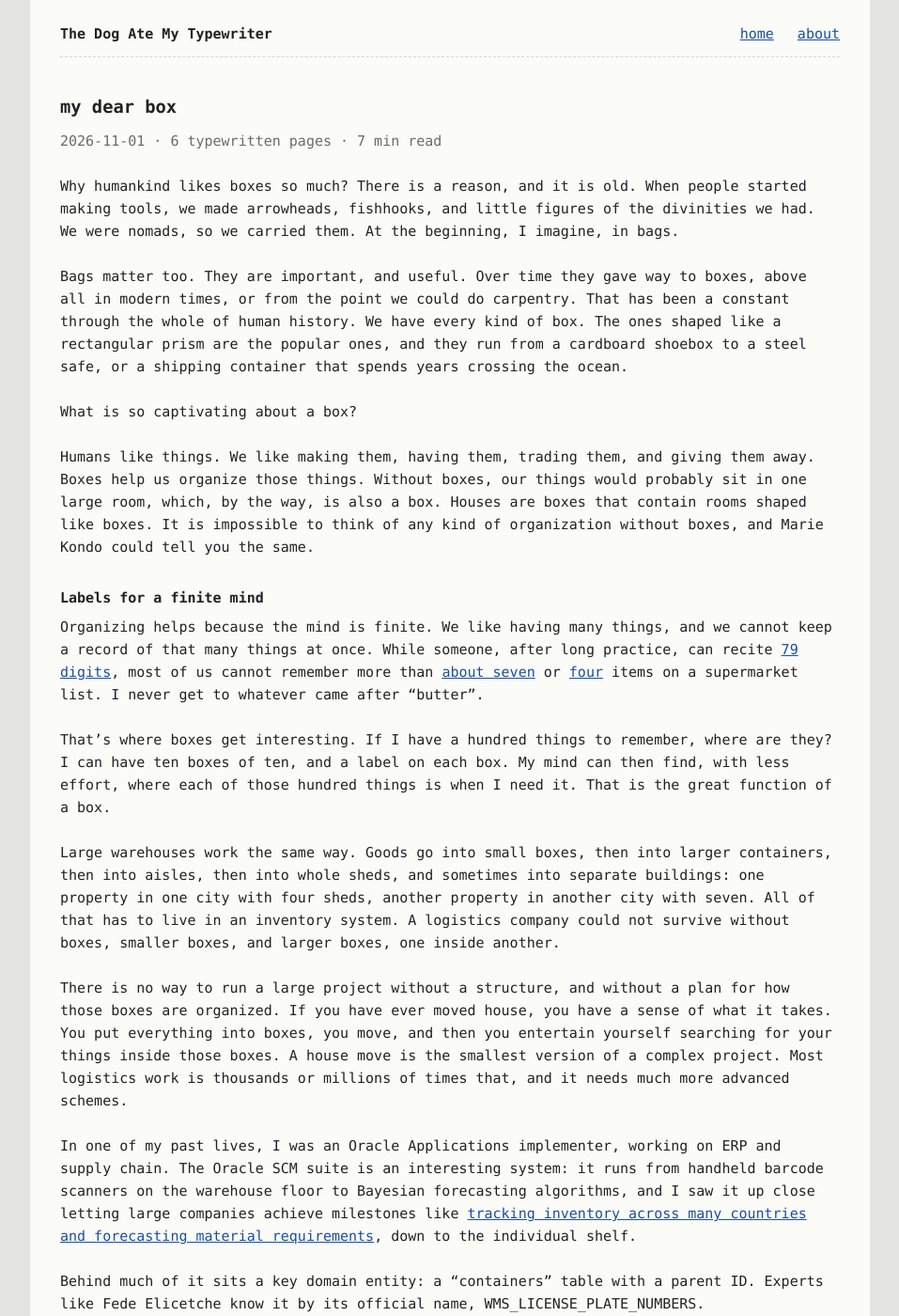
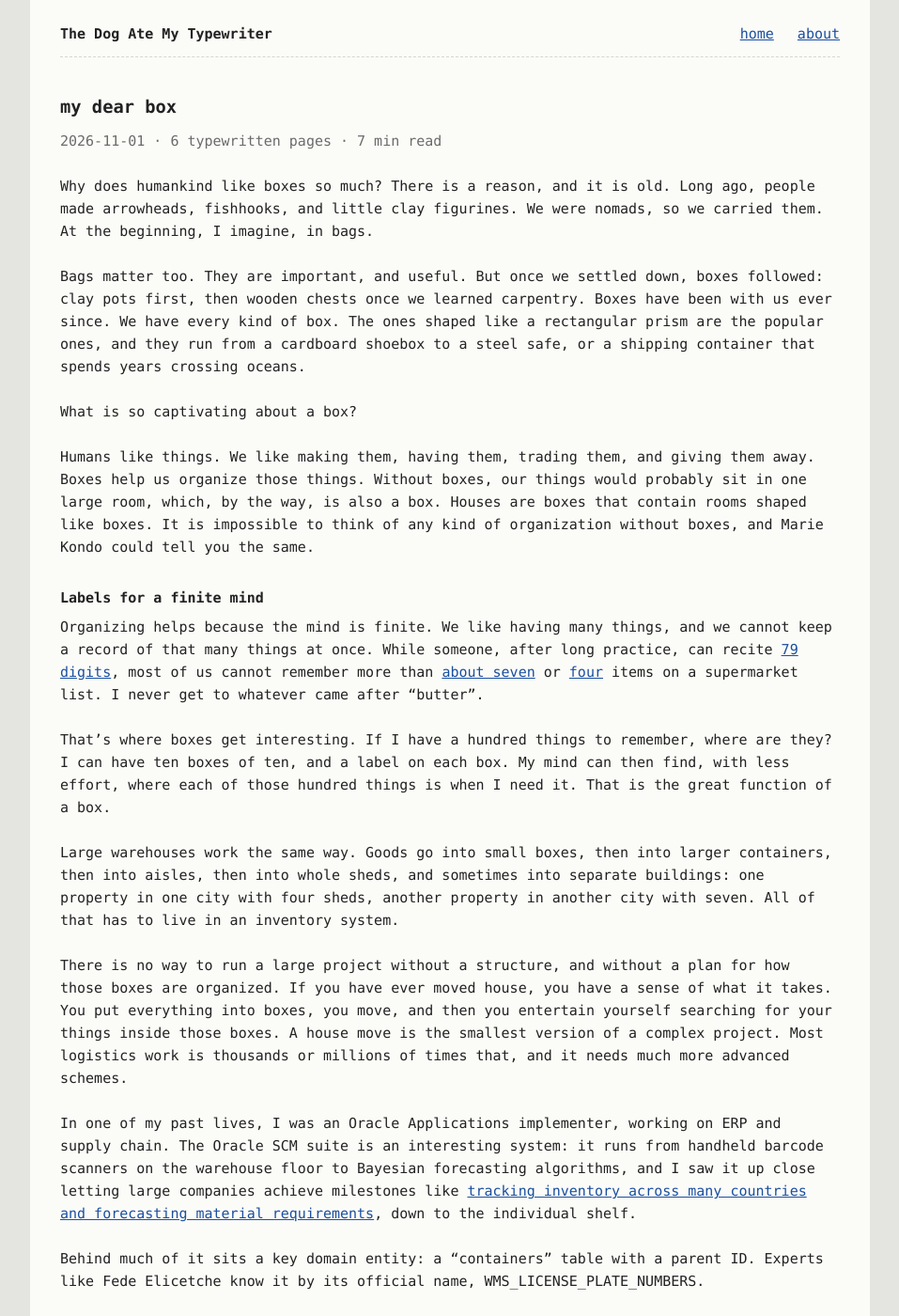
Before and after one commit to the-guish/the-dog-ate-my-typewriter, a Jekyll site: the page built from _posts/2026-11-01-my-dear-box.md, in a window 1280 px wide and 1400 px high. Shown: the whole window at 94% size, without its empty margins (161-1118 px from the left). Built offline with Jekyll 4.4.1, drawn with Linux system fonts in a browser that asks for light colours; our own code applies the rules of GitHub Pages for plain Markdown files; some of the changed text lies outside the part shown.

Commit message:
edits
Signed-off-by: Luis Castro <dev@guish.in>

```diff
--- a/_posts/2026-11-01-my-dear-box.md
+++ b/_posts/2026-11-01-my-dear-box.md
@@ -4,9 +4,9 @@ date: 2026-11-01
 tags: [application-architecture]
 ---
 
-Why humankind likes boxes so much? There is a reason, and it is old. When people started making tools, we made arrowheads, fishhooks, and little figures of the divinities we had. We were nomads, so we carried them. At the beginning, I imagine, in bags.
+Why does humankind like boxes so much? There is a reason, and it is old. Long ago, people made arrowheads, fishhooks, and little clay figurines. We were nomads, so we carried them. At the beginning, I imagine, in bags.
 
-Bags matter too. They are important, and useful. Over time they gave way to boxes, above all in modern times, or from the point we could do carpentry. That has been a constant through the whole of human history. We have every kind of box. The ones shaped like a rectangular prism are the popular ones, and they run from a cardboard shoebox to a steel safe, or a shipping container that spends years crossing the ocean.
+Bags matter too. They are important, and useful. But once we settled down, boxes followed: clay pots first, then wooden chests once we learned carpentry. Boxes have been with us ever since. We have every kind of box. The ones shaped like a rectangular prism are the popular ones, and they run from a cardboard shoebox to a steel safe, or a shipping container that spends years crossing oceans.
 
 What is so captivating about a box?
 
@@ -18,7 +18,7 @@ Organizing helps because the mind is finite. We like having many things, and we
 
 That's where boxes get interesting. If I have a hundred things to remember, where are they? I can have ten boxes of ten, and a label on each box. My mind can then find, with less effort, where each of those hundred things is when I need it. That is the great function of a box.
 
-Large warehouses work the same way. Goods go into small boxes, then into larger containers, then into aisles, then into whole sheds, and sometimes into separate buildings: one property in one city with four sheds, another property in another city with seven. All of that has to live in an inventory system. A logistics company could not survive without boxes, smaller boxes, and larger boxes, one inside another.
+Large warehouses work the same way. Goods go into small boxes, then into larger containers, then into aisles, then into whole sheds, and sometimes into separate buildings: one property in one city with four sheds, another property in another city with seven. All of that has to live in an inventory system.
 
 There is no way to run a large project without a structure, and without a plan for how those boxes are organized. If you have ever moved house, you have a sense of what it takes. You put everything into boxes, you move, and then you entertain yourself searching for your things inside those boxes. A house move is the smallest version of a complex project. Most logistics work is thousands or millions of times that, and it needs much more advanced schemes.
 
@@ -52,7 +52,7 @@ We are not there yet. As of late 2026, the strongest models available to consume
 
 Nobody has settled on a general, absolute way to work across millions of lines of code. So those millions of lines still have to be organized to fit the context window of the models, and the "context window" of humans.
 
-Software architecture is the answer to that, and it means discovering or designing the large boxes, with the medium boxes and the small boxes, and putting the lines of code inside them, so a person can know where each thing lives, and so a model can work on a part of the system by mapping a requirement straight onto those boxes.
+Software architecture holds answers to that, and it means discovering or designing the large boxes, with the medium boxes and the small boxes, and putting the lines of code inside them, so a person can know where each thing lives, and so a model can work on a part of the system by mapping a requirement straight onto those boxes.
 
 Take the requirement from before: change the pricing policy for tier-2 customers, in a two-line prompt. Without boxes, the model has to scan thousands of lines written in different patterns, which wastes time and money and produces suboptimal results.
 
```
Also changed, not shown: other parts of _posts/2026-11-01-my-dear-box.md (+1 -1 lines).
